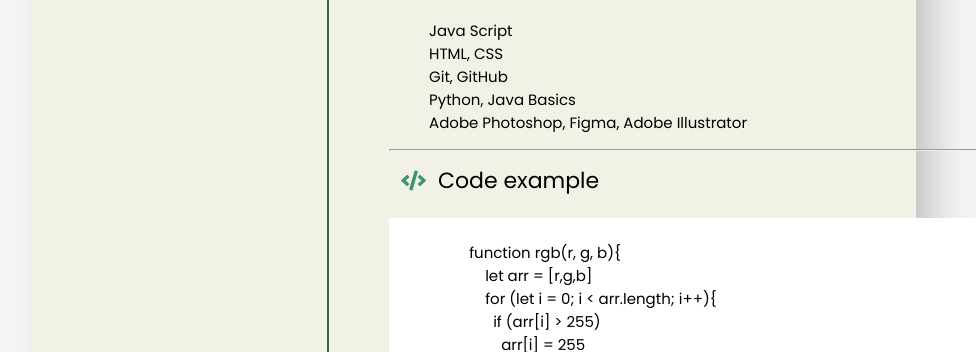
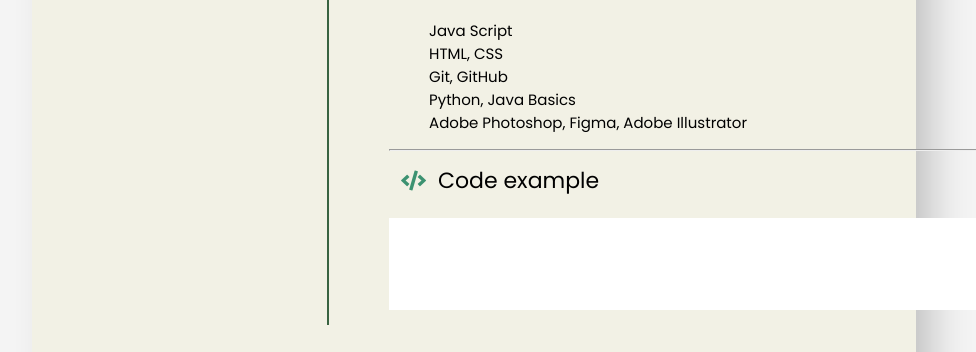
Before and after one commit to astap4/rsschool-cv, a plain HTML site: page index.html in a window 1280 px wide. Shown: the part 1596-1948 px from the top of the page, without its empty margins (166-1142 px from the left). Drawn offline with Linux system fonts and the light colour scheme.

Commit message:
fix: remote code

```diff
--- a/index.html
+++ b/index.html
@@ -156,7 +156,7 @@
                     <div class="btn fas fa-code"></div><span>Code example</span>
                     <pre>
                   <code>
-                    function rgb(r, g, b){
+                    <!-- function rgb(r, g, b){
                         let arr = [r,g,b]
                         for (let i = 0; i < arr.length; i++){
                           if (arr[i] > 255)
@@ -169,7 +169,7 @@
                         }
                         let hex = arr.join('').toUpperCase()
                         return hex
-                      }
+                      } -->
                   </code>
               </pre>
                 </div>
```
